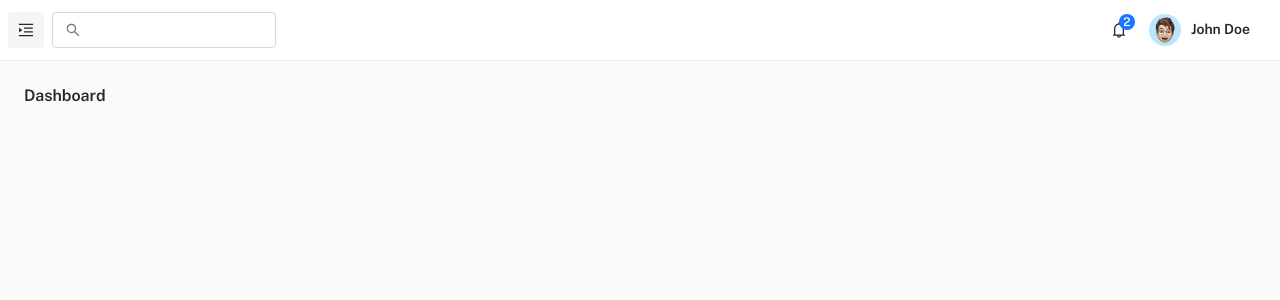
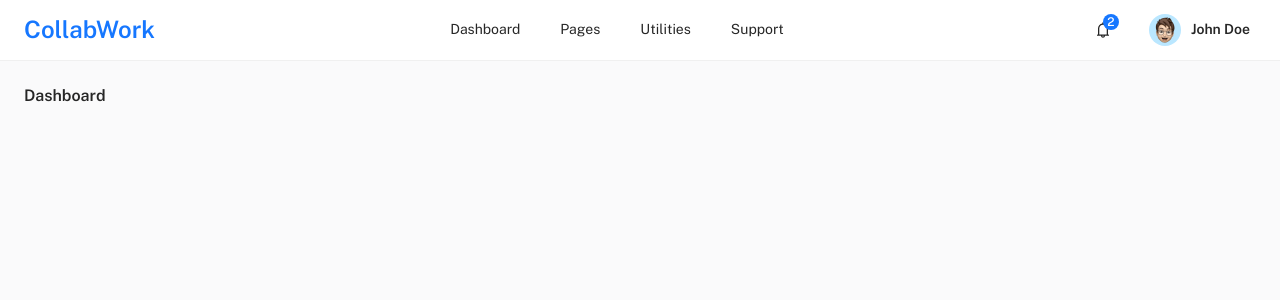
Before and after one commit to hadhemi03/MarketplaceFreelance, a React (Vite) app in the folder Frontend/: page /free/dashboard/default in a window 1280 px wide. Shown: the top 300 px of the page. Built offline with nearby package versions, Linux system fonts and the light colour scheme.

Commit message:
sidebar to navbar client done

```diff
--- a/Frontend/src/layout/Clientdashboard.jsx
+++ b/Frontend/src/layout/Clientdashboard.jsx
@@ -2,7 +2,7 @@ import { Outlet, Navigate } from 'react-router-dom';
 
 import Drawer from "./Dashboard/Drawer";
 import Header from './Dashboard/Header';
-import navigation from 'menu-items';
+import { menuItems as navigation } from '././Dashboard/Header/HeaderContent'; // Import menuItems from HeaderContent.js
 import Box from '@mui/material/Box';
 import Toolbar from '@mui/material/Toolbar';
 import Breadcrumbs from 'components/@extended/Breadcrumbs';
--- a/Frontend/src/layout/Dashboard/Drawer/DrawerContent/Navigation/index.jsx
+++ b/Frontend/src/layout/Dashboard/Drawer/DrawerContent/Navigation/index.jsx
@@ -1,10 +1,11 @@
-// material-ui
+{/*// material-ui
 import Typography from '@mui/material/Typography';
 import Box from '@mui/material/Box';
 
 // project import
 import NavGroup from './NavGroup';
-import menuItem from 'menu-items';
+//import menuItem from 'menu-items';
+
 
 // ==============================|| DRAWER CONTENT - NAVIGATION ||============================== //
 
@@ -24,3 +25,33 @@ export default function Navigation() {
 
   return <Box sx={{ pt: 2 }}>{navGroups}</Box>;
 }
+*/}
+
+// material-ui
+import Typography from '@mui/material/Typography';
+import Box from '@mui/material/Box';
+
+// project import
+import NavGroup from './NavGroup';
+//import menuItem from 'menu-items';
+
+import { menuItems } from '../../../Header/HeaderContent/index'
+
+// ==============================|| DRAWER CONTENT - NAVIGATION ||============================== //
+
+export default function Navigation() {
+  const navGroups = menuItems.map((item) => {  // 🔹 Fix: menuItem is already an array
+    switch (item.type) {
+      case 'group':
+        return <NavGroup key={item.id} item={item} />;
+      default:
+        return (
+          <Typography key={item.id} variant="h6" color="error" align="center">
+            Fix - Navigation Group
+          </Typography>
+        );
+    }
+  });
+
+  return <Box sx={{ pt: 2 }}>{navGroups}</Box>;
+}
--- a/Frontend/src/layout/Dashboard/Header/HeaderContent/index.jsx
+++ b/Frontend/src/layout/Dashboard/Header/HeaderContent/index.jsx
@@ -1,4 +1,4 @@
-// material-ui
+/*// material-ui
 import useMediaQuery from '@mui/material/useMediaQuery';
 import IconButton from '@mui/material/IconButton';
 import Link from '@mui/material/Link';
@@ -30,3 +30,81 @@ export default function HeaderContent() {
     </>
   );
 }
+*/
+
+
+// material-ui
+import useMediaQuery from '@mui/material/useMediaQuery';
+import IconButton from '@mui/material/IconButton';
+import Link from '@mui/material/Link';
+import Box from '@mui/material/Box';
+
+// project import
+import Search from './Search';
+import Profile from './Profile';
+import Notification from './Notification';
+import MobileSection from './MobileSection';
+import Logo from 'components/logo/LogoMain';
+
+
+
+// Define menu items once and export them
+const role = localStorage.getItem('userRole'); // Retrieve the user's role
+
+export const menuItems =
+  role === 'client'
+    ? [
+        { id: 'Projects', label: 'Projects', path: '/free/client/projects' },
+        { id: 'Freelancers', label: 'Freelancers', path: '/free/client/freelancers' },
+        { id: 'ClientProjects', label: 'My Projects', path: '/free/client/my-projects' },
+        { id: 'clientPayment', label: 'My Payments', path: '/free/client/payments' }
+      ]
+    : [
+        { id: 'dashboard', label: 'Dashboard', path: '/dashboard' },
+        { id: 'pages', label: 'Pages', path: '/pages' },
+        { id: 'utilities', label: 'Utilities', path: '/utilities' },
+        { id: 'support', label: 'Support', path: '/support' }
+      ];
+
+// ==============================|| HEADER - CONTENT ||============================== //
+
+const HeaderContent = () => {
+  const downLG = useMediaQuery((theme) => theme.breakpoints.down('lg'));
+
+  return (
+    <Box sx={{ display: 'flex', alignItems: 'center', justifyContent: 'space-between', width: '100%' }}>
+      {/* Logo on the left */}
+      <Box sx={{ flex: 0 }}>
+        <Logo />
+      </Box>
+
+      {/* Menu Items in the center, spread evenly */}
+      <Box sx={{ display: 'flex', justifyContent: 'center', flex: 1 }}>
+        {menuItems.map((item) => (
+          <Link
+            key={item.id}
+            href={item.path}
+            sx={{
+              textDecoration: 'none',
+              color: 'inherit',
+              padding: '0 20px',  // Spacing between the menu items
+              display: 'flex',
+              alignItems: 'center',
+            }}
+          >
+            {item.label}
+          </Link>
+        ))}
+      </Box>
+
+      {/* Notifications and Profile on the right */}
+      <Box sx={{ display: 'flex', gap: 2, alignItems: 'center' }}>
+        <Notification />
+        {!downLG && <Profile />}
+      </Box>
+    </Box>
+  );
+};
+
+
+export default HeaderContent;
--- a/Frontend/src/layout/Dashboard/Header/index.jsx
+++ b/Frontend/src/layout/Dashboard/Header/index.jsx
@@ -35,7 +35,7 @@ export default function Header() {
   // common header
   const mainHeader = (
     <Toolbar>
-      <IconButton
+      {/*<IconButton
         disableRipple
         aria-label="open drawer"
         onClick={() => handlerDrawerOpen(!drawerOpen)}
@@ -45,7 +45,7 @@ export default function Header() {
         sx={{ color: 'text.primary', bgcolor: drawerOpen ? iconBackColorOpen : iconBackColor, ml: { xs: 0, lg: -2 } }}
       >
         {!drawerOpen ? <MenuUnfoldOutlined /> : <MenuFoldOutlined />}
-      </IconButton>
+      </IconButton>*/}
       {headerContent}
     </Toolbar>
   );
--- a/Frontend/src/layout/Dashboard/index.jsx
+++ b/Frontend/src/layout/Dashboard/index.jsx
@@ -9,11 +9,13 @@ import Box from '@mui/material/Box';
 // project import
 import Drawer from './Drawer';
 import Header from './Header';
-import navigation from 'menu-items';
 import Loader from 'components/Loader';
 import Breadcrumbs from 'components/@extended/Breadcrumbs';
 
+
 import { handlerDrawerOpen, useGetMenuMaster } from 'api/menu';
+import { menuItems as navigation } from './Header/HeaderContent'; // Import menuItems from HeaderContent.js
+
 
 // ==============================|| MAIN LAYOUT ||============================== //
 
--- a/Frontend/src/menu-items/clientactivity.jsx
+++ b/Frontend/src/menu-items/clientactivity.jsx
@@ -10,7 +10,7 @@ const icons = {
 // ==============================|| MENU ITEMS - SAMPLE PAGE & DOCUMENTATION ||============================== //
 
 const clientActivity = {
-  id: 'clientprofile',
+  id: 'clientActivity',
   title: 'My Activity',
   type: 'group',
   children: [
--- a/Frontend/src/menu-items/index.jsx
+++ b/Frontend/src/menu-items/index.jsx
@@ -1,12 +1,12 @@
 // project import
-import dashboard from './dashboard';
+/*import dashboard from './dashboard';
 import pages from './page';
 import utilities from './utilities';
 import support from './support';
 import clientdashboard from './clientdashboard';
 import clientExplore from './clientexplore';
 import clientActivity from './clientactivity';
-import clientPayment from './payments';
+import clientPayment from './payments';*/
 
 // ==============================|| MENU ITEMS ||============================== //
 
@@ -16,7 +16,7 @@ import clientPayment from './payments';
 
 export default menuItems;*/
 
-const getMenuItems = (role) => {
+/*const getMenuItems = (role) => {
   if (role === 'client') {
     return {
       items: [ clientdashboard, clientExplore, clientActivity, clientPayment]
@@ -32,4 +32,4 @@ const role = localStorage.getItem('userRole'); // Retrieve the user's role (clie
 
 const menuItems = getMenuItems(role);  // Get the menu items based on the role
 
-export default menuItems;
+export default menuItems;*/
--- a/Frontend/src/pages/authentication/auth-forms/AuthLogin.jsx
+++ b/Frontend/src/pages/authentication/auth-forms/AuthLogin.jsx
@@ -74,7 +74,7 @@ export default function AuthLogin({ isDemo = false }) {
       setTimeout(() => {
         const userRole = localStorage.getItem('userRole');
         if (userRole === 'client') {
-          navigate('/client/dashboardclient');
+          navigate('/client/projects');
         } else {
           navigate('/dashboard/default');
         }
--- a/Frontend/src/routes/MainRoutes.jsx
+++ b/Frontend/src/routes/MainRoutes.jsx
@@ -130,6 +130,7 @@ import Dashboard from 'layout/Dashboard';
 import ClientDashboard from 'layout/Clientdashboard';
 import DashboardLayout from 'layout/Dashboard/index';
 import { element } from 'prop-types';
+import { Navigate } from 'react-router';
 
 const Home = Loadable(lazy(() => import('pages/home/Home')));  // Home Page
 const Color = Loadable(lazy(() => import('pages/component-overview/color')));
@@ -158,6 +159,7 @@ const ProjectDetails = Loadable(lazy(() => import('pages/client/ProjectDetails')
 
 // ==============================|| MAIN ROUTING ||============================== //
 
+
 const MainRoutes = {
   path: '/',  // Root path, can either be Home or Dashboard depending on logic
   children: [
@@ -177,7 +179,6 @@ const MainRoutes = {
       path: 'client',  // Client dashboard route
       element: <ClientDashboard />,  // Main layout for client routes
       children: [
-        { path: 'dashboardclient', element: <DashboardClient /> },
         { path: 'projects', element: <Projects /> },
         { path: 'my-projects', element: <MyProjects /> },
         { path: 'create-project', element: <CreateProject /> },
```
